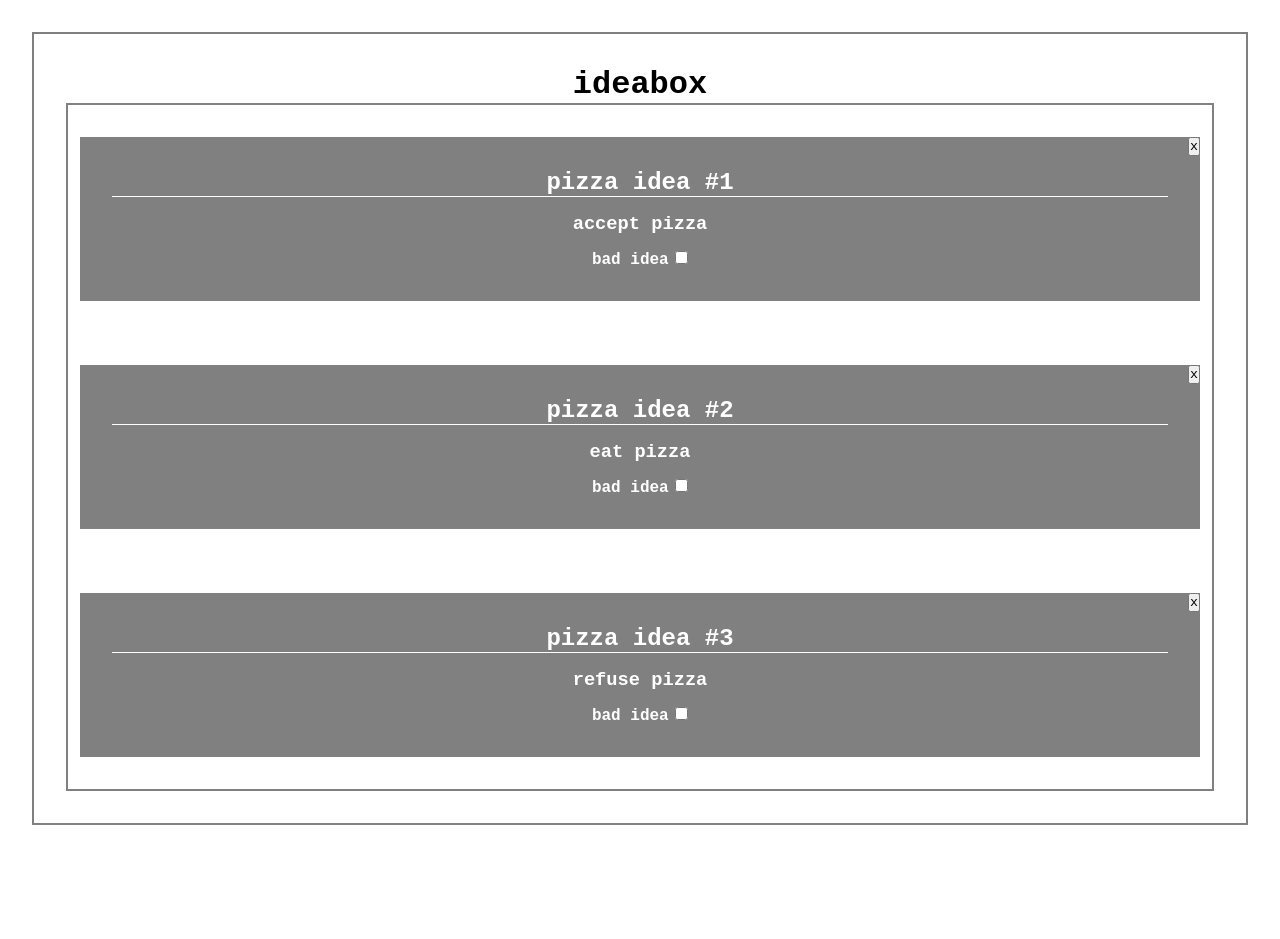
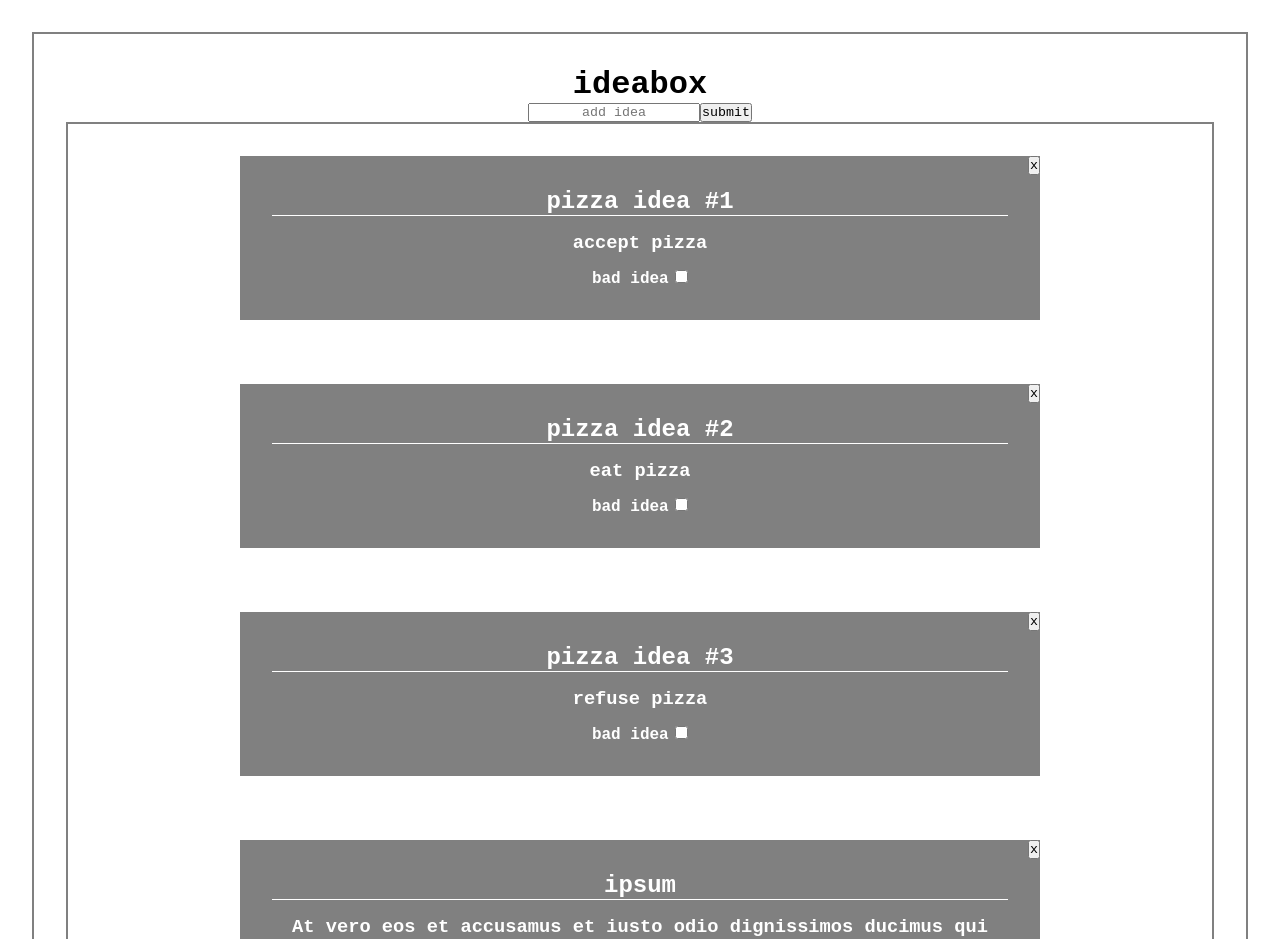
Before and after one commit to christopherchateau/first-vue, a Vue app: page / in a window 1280 px wide. Shown: the top 939 px of the page. Before the commit the page ends 857 px from the top, so only its background shows below. Built offline with nearby package versions, Linux system fonts and the light colour scheme.

Commit message:
add AddIdea component

```diff
--- a/src/App.vue
+++ b/src/App.vue
@@ -1,18 +1,21 @@
 <template>
 	<div class="app">
 		<Title title="ideabox" />
-        <Ideas v-bind:ideas="ideas" v-on:delete-idea="deleteIdea"/>
+		<AddIdea />
+		<Ideas v-bind:ideas="ideas" v-on:delete-idea="deleteIdea" />
 	</div>
 </template>
 
 <script>
-import Title from "./components/Title.vue";
-import Ideas from "./components/Ideas.vue";
+import Title from './components/Title.vue'
+import AddIdea from './components/AddIdea.vue'
+import Ideas from './components/Ideas.vue'
 
 export default {
-    name: "App",
+	name: 'App',
 	components: {
 		Title,
+		AddIdea,
 		Ideas,
 	},
 	data() {
@@ -20,37 +23,44 @@ export default {
 			ideas: [
 				{
 					id: 1,
-                    title: "pizza idea #1",
-                    text: "accept pizza",
+					title: 'pizza idea #1',
+					text: 'accept pizza',
 					isBad: false,
 				},
 				{
 					id: 2,
-                    title: "pizza idea #2",
-                    text: "eat pizza",
+					title: 'pizza idea #2',
+					text: 'eat pizza',
 					isBad: false,
 				},
 				{
 					id: 3,
-                    title: "pizza idea #3",
-                    text: "refuse pizza",
+					title: 'pizza idea #3',
+					text: 'refuse pizza',
+					isBad: false,
+				},
+				{
+					id: 4,
+					title: 'ipsum',
+					text:
+						'At vero eos et accusamus et iusto odio dignissimos ducimus qui blanditiis praesentium voluptatum deleniti atque corrupti quos dolores et quas molestias excepturi sint occaecati cupiditate non provident, similique sunt in culpa qui officia deserunt mollitia animi, id est laborum et dolorum fuga. Et harum quidem rerum facilis est et expedita distinctio. Nam libero tempore, cum soluta nobis est eligendi optio cumque nihil impedit quo minus id quod maxime placeat facere possimus, omnis voluptas assumenda est, omnis dolor repellendus. Temporibus autem quibusdam et aut officiis debitis aut rerum necessitatibus saepe eveniet ut et voluptates repudiandae sint et molestiae non recusandae. Itaque earum rerum hic tenetur a sapiente delectus, ut aut reiciendis voluptatibus maiores alias consequatur aut perferendis doloribus asperiores repellat.',
 					isBad: false,
 				},
 			],
-        };
+		}
 	},
 	methods: {
 		deleteIdea(id) {
 			this.ideas = this.ideas.filter(idea => idea.id !== id)
+		},
+	},
 }
-    }
-};
 </script>
 
 <style>
 * {
 	box-sizing: border-box;
-    font-family: "Courier New", Courier, monospace;
+	font-family: 'Courier New', Courier, monospace;
 	margin: 0;
 	padding: 0;
 	text-align: center;
--- /dev/null
+++ b/src/components/AddIdea.vue
@@ -0,0 +1,16 @@
+<template>
+	<form>
+		<input type="text" name="title" placeholder="add idea" />
+		<input class="submit-btn" type="submit" value="submit" />
+	</form>
+</template>
+
+<script>
+export default {
+    name: "AddIdea"
+}
+</script>
+
+<style scoped>
+
+</style>
--- a/src/components/Idea.vue
+++ b/src/components/Idea.vue
@@ -1,6 +1,6 @@
 <template>
-    <div class="idea" v-bind:class="{'is-bad':idea.isBad}">
-        <button class="delete" @click="$emit('delete-idea', idea.id)">x</button>
+	<div class="idea" v-bind:class="{ 'is-bad': idea.isBad }">
+		<button class="delete" v-on:click="$emit('delete-idea', idea.id)">x</button>
 		<h2>{{ idea.title }}</h2>
 		<h3 class="text">{{ idea.text }}</h3>
 		<h4>bad idea</h4>
@@ -10,14 +10,14 @@
 
 <script>
 export default {
-    name: "Idea",
-    props: ["idea"],
+	name: 'Idea',
+	props: ['idea'],
 	methods: {
 		markBad() {
-            this.idea.isBad = !this.idea.isBad;
+			this.idea.isBad = !this.idea.isBad
 		},
 	},
-};
+}
 </script>
 
 <style scoped>
@@ -37,7 +37,7 @@ input {
 	background: grey;
 	color: white;
 	margin: 2rem;
-    width: 70rem;
+	width: 50rem;
 	padding: 2rem;
 	position: relative;
 }
--- a/src/components/Ideas.vue
+++ b/src/components/Ideas.vue
@@ -1,21 +1,24 @@
 <template>
 	<div class="ideas">
 		<div v-bind:key="idea.title" v-for="idea in ideas">
-            <Idea v-bind:idea="idea" v-on:delete-idea="$emit('delete-idea', idea.id)" />
+			<Idea
+				v-bind:idea="idea"
+				v-on:delete-idea="$emit('delete-idea', idea.id)"
+			/>
 		</div>
 	</div>
 </template>
 
 <script>
-import Idea from "./Idea.vue";
+import Idea from './Idea.vue'
 
 export default {
-    name: "Ideas",
+	name: 'Ideas',
 	components: {
 		Idea,
 	},
-    props: ["ideas"],
-};
+	props: ['ideas'],
+}
 </script>
 
 <style scoped>
@@ -24,6 +27,5 @@ export default {
 	border: 2px solid grey;
 	display: flex;
 	flex-direction: column;
-    justify-content: center;
 }
 </style>
```
Lines whose indentation alone changed are shown as unchanged.
